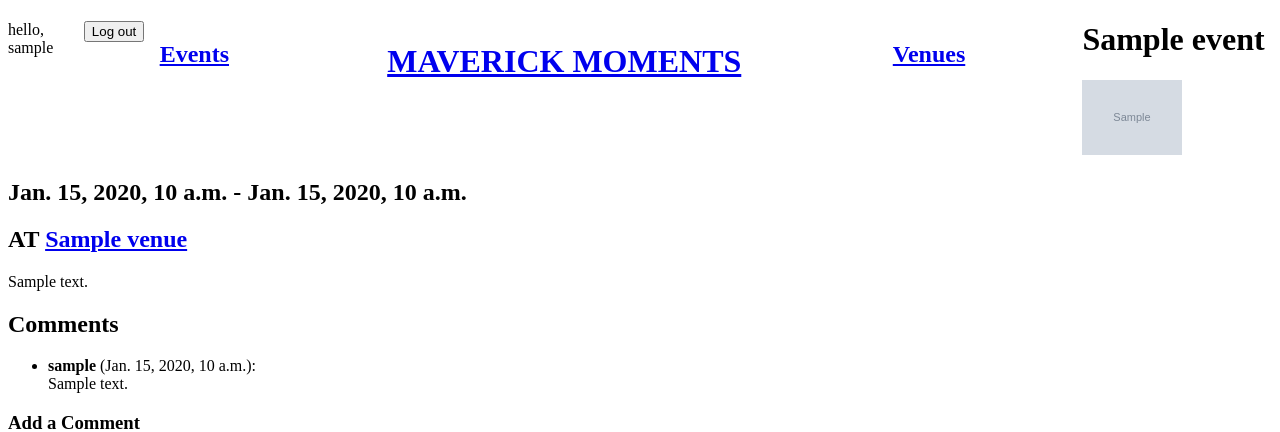
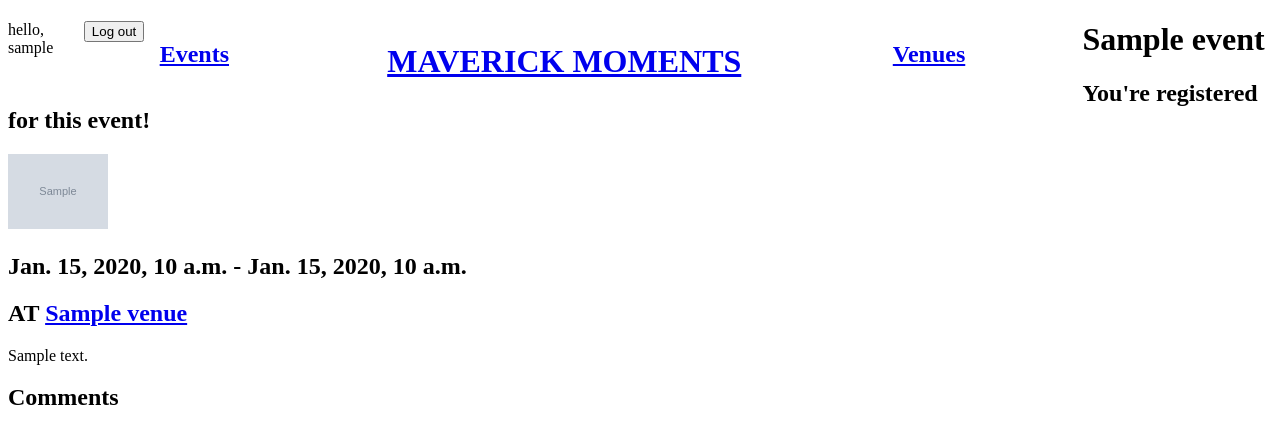
Before and after one commit to acg-UNO/g3-maverick-moments, a Django app: page /events/1/ in a window 1280 px wide. Shown: the top 432 px of the page. Run offline with Django 5.2, Linux system fonts and the light colour scheme; a user stored in the database is signed in; tables that the repository leaves empty hold one stand-in row (values such as "Sample post"); grey boxes marked "Sample" are stand-in pictures.

Commit message:
Additional linking and variable placement

```diff
--- a/EventManager/templates/EventManager/eventdetails.html
+++ b/EventManager/templates/EventManager/eventdetails.html
@@ -11,6 +11,15 @@
 {% block content %}
 
 <h1>{{ event.title }}</h1>
+{% if user.is_authenticated %}
+    {% if registered %}
+        <h2>You're registered for this event!</h2>
+    {% else %}
+        <a href="{% url 'eventregister' id=event.id %}"><h2>REGISTER</h2></a>
+    {% endif %}
+{% else %}
+    <p><a href="{% url 'login' %}">Login</a> to register</p>
+{% endif %}
 
 
 {% if event.image %}
@@ -20,7 +29,7 @@
 {% endif %}
 
     <h2>{{ event.start_date }} {% if event.end_date %}- {{ event.end_date }}{% endif %}</h2>
-    <h2>AT <a href="{% url 'venuedetails' id=event.venue.id %}">{{ event.venue.name }}</a></h2> <!-- replace '#' with link to individual venue page when ready -->
+    <h2>AT <a href="{% url 'venuedetails' id=event.venue.id %}">{{ event.venue.name }}</a></h2>
     <p>{{ event.description }}</p>
 
 <!-- put comments here or sumn -->
--- a/EventManager/views.py
+++ b/EventManager/views.py
@@ -12,17 +12,26 @@
 
 
 def events(request):
-    events_list = Event.objects.all()
+    events_list = Event.objects.filter(start_date__gte=timezone.now()).order_by('start_date')
+
+
     context = {'events': events_list}
     return render(request, 'EventManager/events.html', context)
 
 # Event Details View
 def eventdetails(request, id):
     id = int(id)
+    registered = False
     try:
         event = Event.objects.get(id = id)
     except Event.DoesNotExist:
         return redirect('events')
+
+    if request.user.is_authenticated:
+        try:
+            Registration.objects.get(user = request.user, event = event)
+            registered = True
+        except: pass
 
     # get comments and add to context
     comments = event.eventcomment_set.all()
@@ -42,18 +51,22 @@
     context = {
         'event': event,
         'comments': comments,
-        'form': form
+        'form': form,
+        'registered': registered
     }
     return render(request, 'EventManager/eventdetails.html', context = context)
 
 def eventregister(request, id):
-    id = int(id)
-    try: event = Event.objects.get(id = id)
-    except Event.DoesNotExist: return redirect('events')
-    try: user = request.user
-    except: return redirect('events')
-    Registration.objects.create(user = user, event = event)
-    return redirect('eventdetails', id)
+    if request.user.is_authenticated:
+        id = int(id)
+        try: event = Event.objects.get(id = id)
+        except Event.DoesNotExist: return redirect('events')
+        try: user = request.user
+        except: return redirect('events')
+        Registration.objects.create(user = user, event = event)
+        return redirect('eventdetails', id)
+    else:
+        return redirect('login')
 
 
 def venues(request):
```
Also changed, not shown: EventManager/templates/EventManager/events.html (+8 -3 lines), EventManager/templates/EventManager/venuedetails.html (+15 -1 lines).
